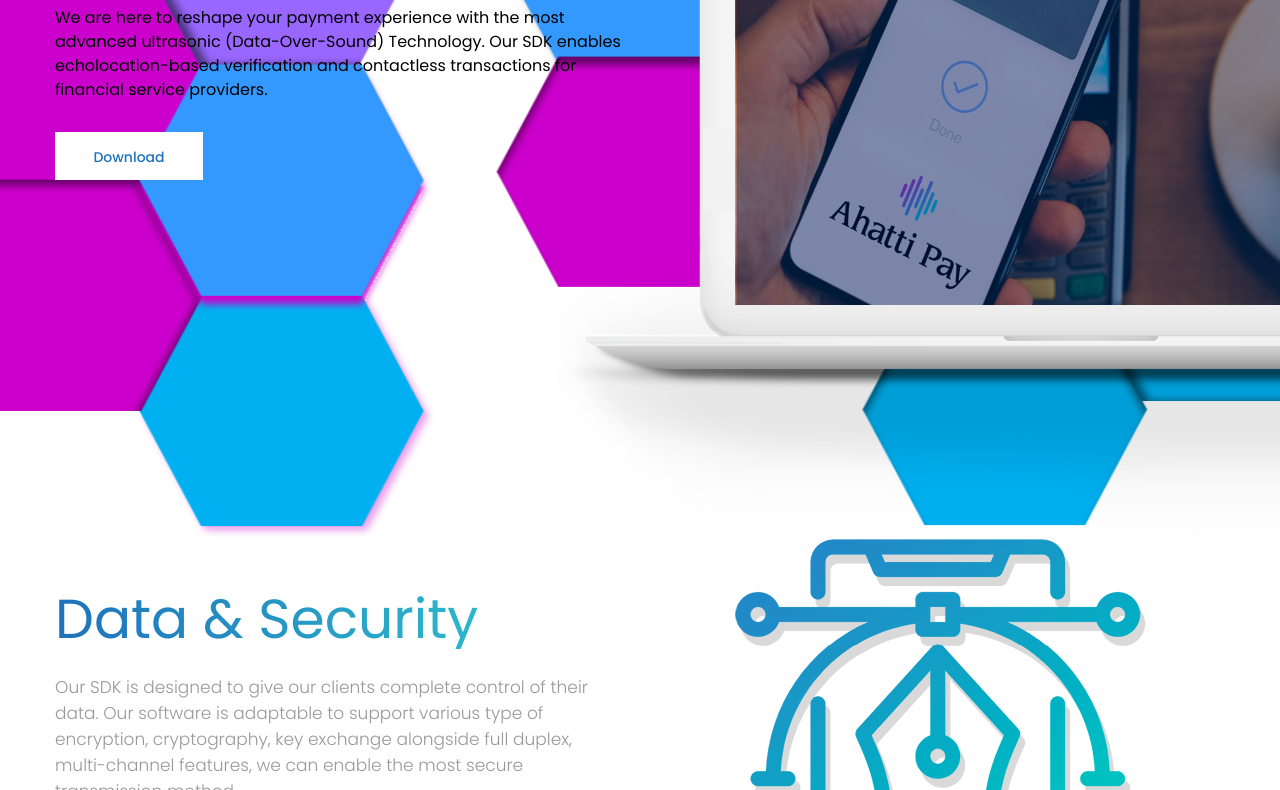
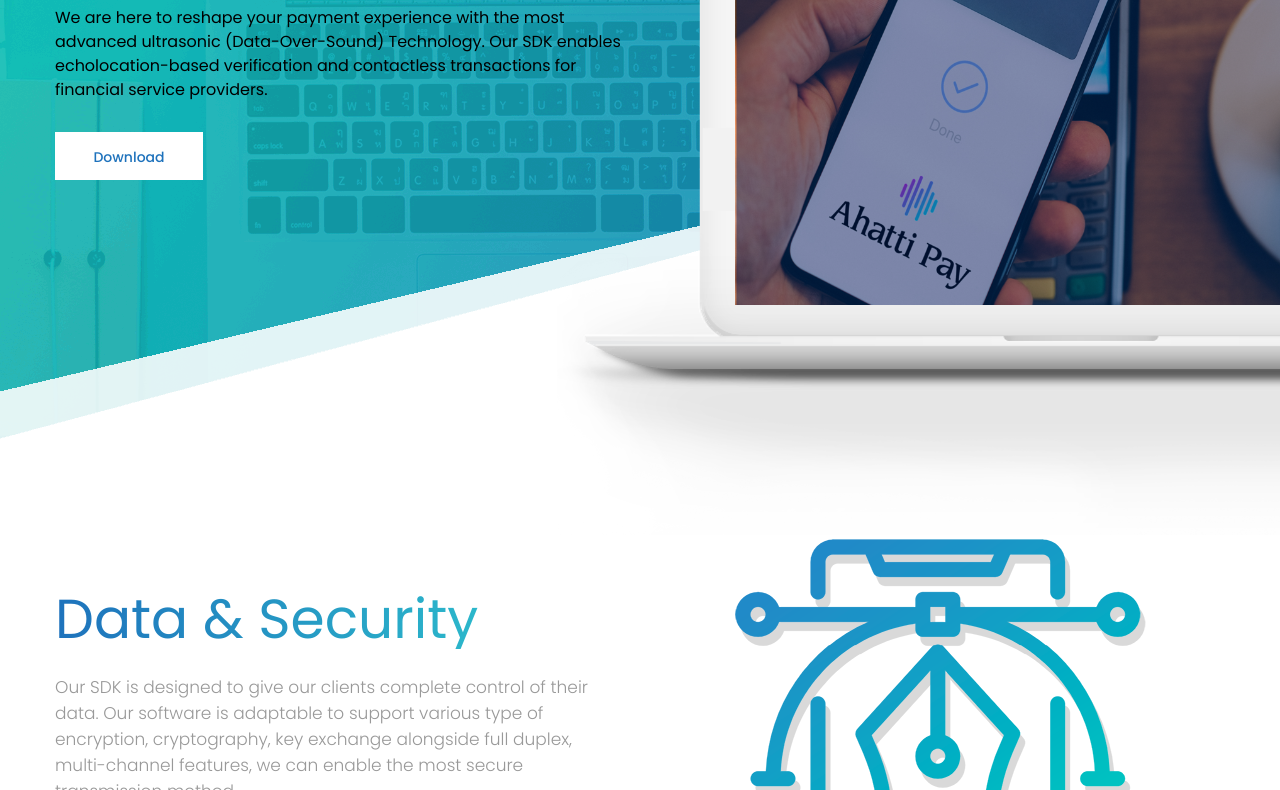
Before and after one commit to ahattipay/ahattipay.github.io, a plain HTML site: page index.html in a window 1280 px wide. Shown: the part 431-1221 px from the top of the page. Drawn offline with Linux system fonts and the light colour scheme; some packages are replaced by stand-ins of ours.

Commit message:
Add files via upload

```diff
--- a/css/style.css
+++ b/css/style.css
@@ -1199,7 +1199,7 @@ section .social_icons {
 }
 
 .slide_banner1 {
-    background-image: url('../images/Pica.png');
+    background-image: url('../images/slide1.png');
     min-height: 450px;
     position: relative;
     background-repeat: no-repeat;
```
Also changed, not shown: images/ezgif-7-8eb9934876bb.gif (added), images/loaders/loading1.gif (added), 2 other files.
